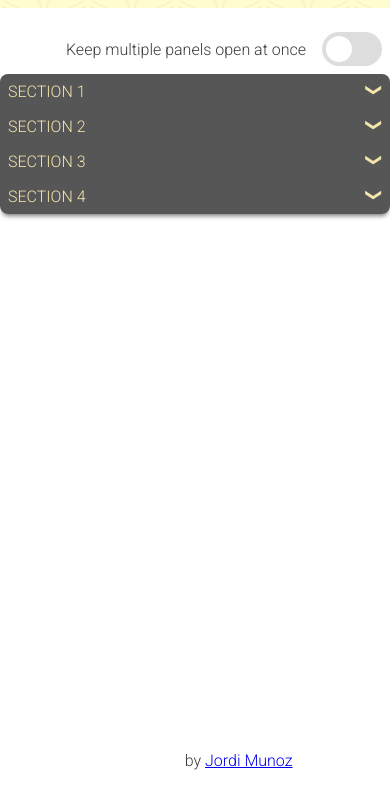
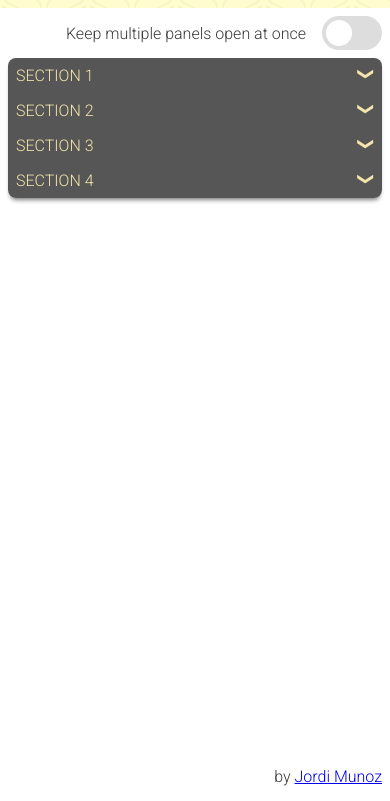
Before and after one commit to jordevo/vanilla-js-accordion, a website built with webpack: page public/index.html in a window 390 px wide. Shown: the part 43-844 px from the top of the page. Built offline with nearby package versions, Linux system fonts and the light colour scheme; no server answers.

Commit message:
Re-shuffled main styles and media queries

```diff
--- a/src/styles/components/accordion.scss
+++ b/src/styles/components/accordion.scss
@@ -55,4 +55,9 @@
 	  }
 	}
 
+
+  @include media("<tablet") {
+  	margin: auto 0.5em auto 0.5em;
+  }
+
 }
--- a/src/styles/main.scss
+++ b/src/styles/main.scss
@@ -9,29 +9,33 @@
   font-family: 'Roboto';
 }
 
+header {
+  grid-column: 1 / -1;
+  margin-bottom: 0;
+}
+
+main {
+  grid-column: 1 / -1;
+}
+
+footer {
+  grid-column: 1 / -1;
+  height: 50px;
+  display: flex;
+  justify-content: flex-end;
+  align-items: center;
+  padding: 0.5em;
+}
+
 .Wrapper {
   min-height: 100vh;
   display: grid;
   grid-template-columns: 1fr 2fr 1fr;
   grid-template-rows: auto 1fr auto;
 
-  & > * {
-    grid-column: 2 / -2;
-  }
-
-  header {
-    grid-column: 1 / -1;
-  }
-
-  footer {
-    height: 50px;
-    display: flex;
-    justify-content: flex-end;
-  }
-
-  @include media("<tablet") {
-    main {
-      grid-column: 1 / -1;
+  @include media(">tablet") {
+    & > * {
+      grid-column: 2 / -2;
     }
   }
 }
```
